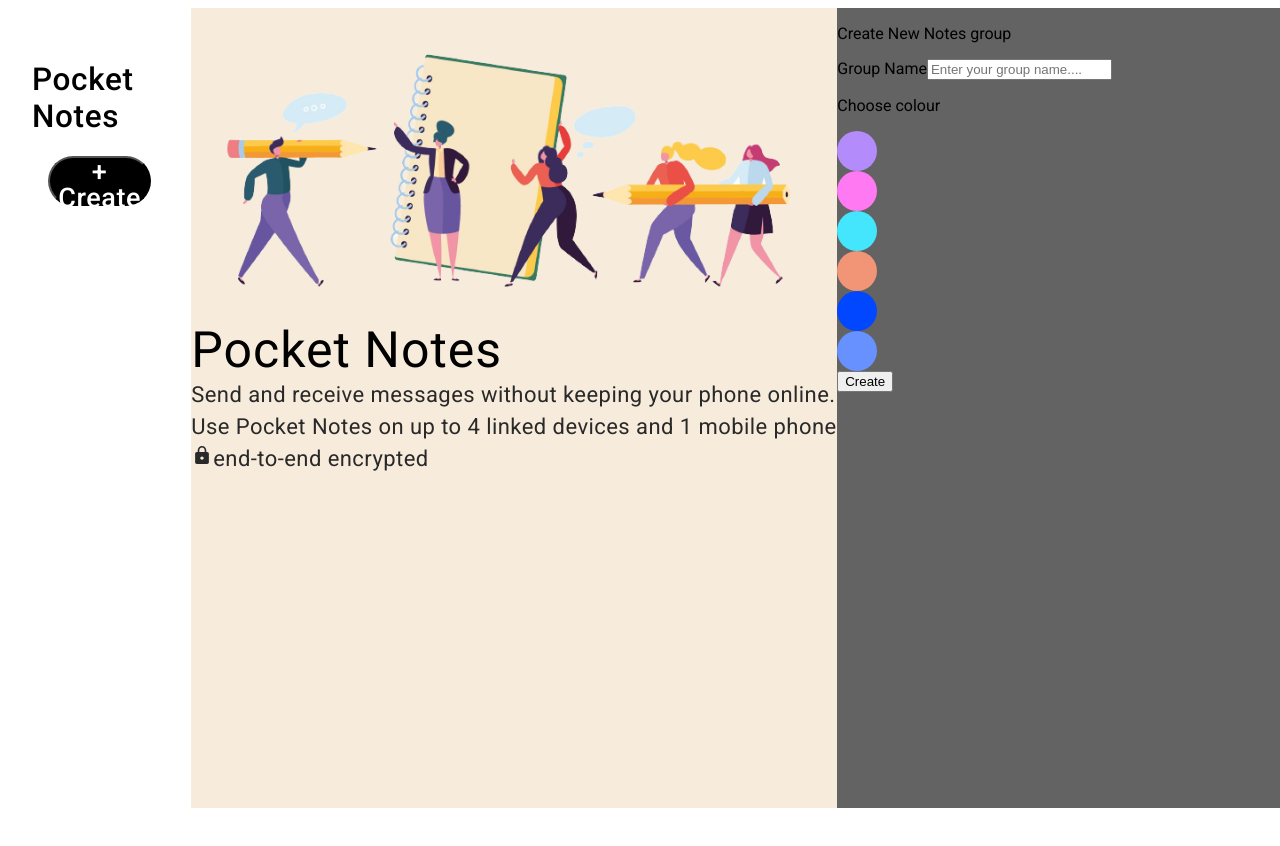
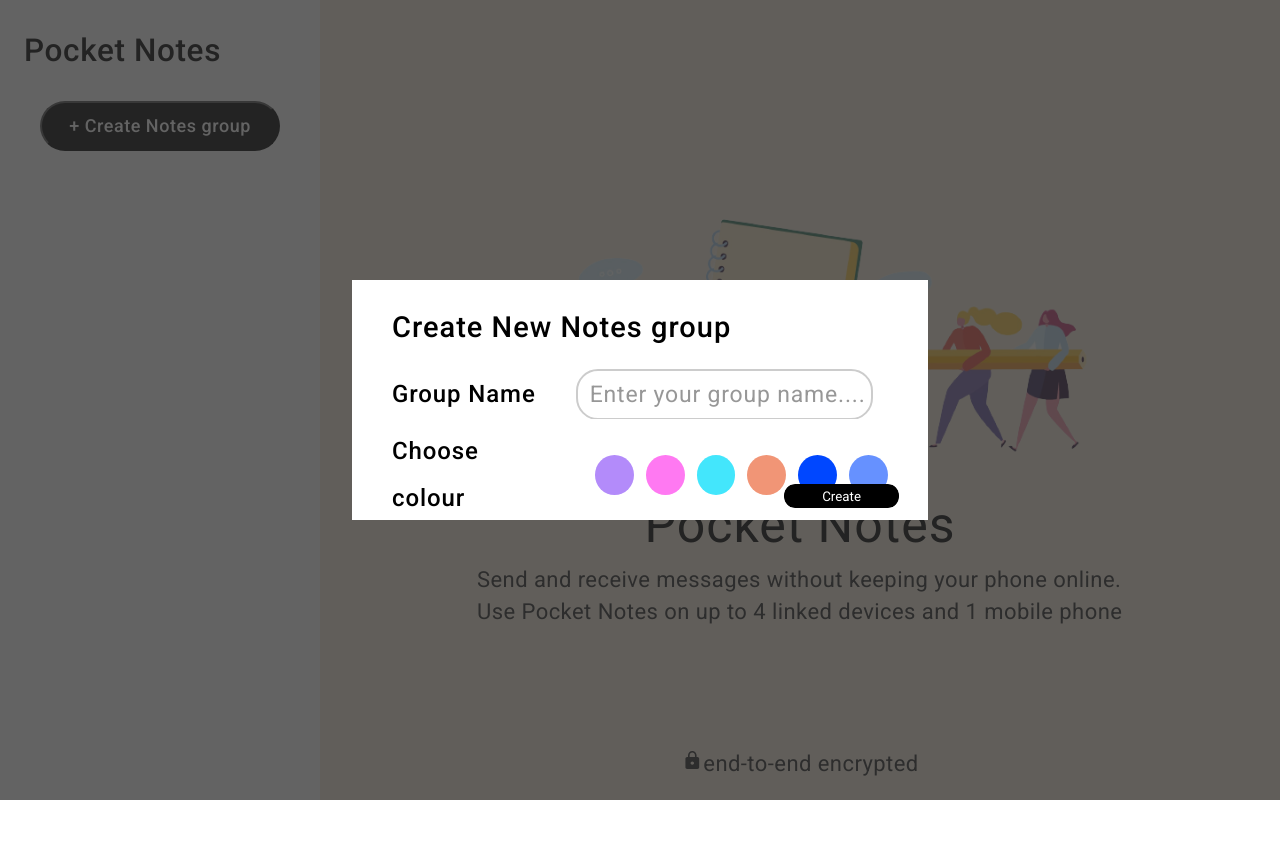
Before and after one commit to Sai-Kokate/React-Notes-App, a React (Vite) app: page / in a window 1280 px wide. Both pictures are taken after a click on the button "+ Create Notes group". Shown: the top 846 px of the page. After the commit the page ends 800 px from the top, so only its background shows below. Built offline with nearby package versions, Linux system fonts and the light colour scheme.

Commit message:
added further styling

```diff
--- a/src/index.css
+++ b/src/index.css
@@ -1,9 +1,10 @@
 @import url('https://fonts.googleapis.com/css2?family=Roboto:wght@400;500&display=swap');
 
-:root {
+*{
   font-family: 'Roboto', sans-serif;
-  box-sizing: border-box;
   margin: 0;
   padding: 0;
-  overflow: hidden;
+  box-sizing: border-box;
+  overflow-x: hidden;
+  overflow-y: auto;
 }
--- a/src/pages/Notes.jsx
+++ b/src/pages/Notes.jsx
@@ -8,7 +8,7 @@ const Notes = ({ notesData, size, updateNotesData }) => {
   const [displayCreateNote, setDisplayCreateNote] = useState(false);
   const [groupName, setGroupName] = useState("");
   const [backgroundColor, setBackgroundColor] = useState("");
-  const [noteSelected, setNoteSelected] = useState("");
+  const [noteSelected, setNoteSelected] = useState({});
   const [shownotesContent, setShownotesContent] = useState(false);
   const [text, setText] = useState("");
   const [savedEntries, setSavedEntries] = useState([]);
@@ -55,7 +55,7 @@ const Notes = ({ notesData, size, updateNotesData }) => {
 
   const handleNoteClicked = (note) => {
     setShownotesContent(true);
-    setNoteSelected(note.key);
+    setNoteSelected(note);
     setSavedEntries(note.content);
   };
 
@@ -70,7 +70,7 @@ const Notes = ({ notesData, size, updateNotesData }) => {
       setText("");
 
       const updatedNotesData = notesData.map((note) => {
-        if (note.key === noteSelected) {
+        if (note.key === noteSelected.key) {
           return {
             title: note.title,
             bgColor: note.bgColor,
@@ -89,7 +89,7 @@ const Notes = ({ notesData, size, updateNotesData }) => {
   return (
     <div className={styles.container}>
       <div className={styles.leftContainer}>
-        <h1 className={styles.pocketNotesHeader}>Pocket Notes</h1>
+        <div className={styles.pocketNotesHeader}>Pocket Notes</div>
         <div className={styles.leftInnerContainer}>
           <button onClick={openCreateNote} className={styles.createNotesButton}>
             + Create Notes group
@@ -105,6 +105,11 @@ const Notes = ({ notesData, size, updateNotesData }) => {
                   onClick={() => handleNoteClicked(note)}
                   key={note.key}
                   className={styles.noteTitle}
+                  style={{
+                    backgroundColor: `${
+                      note.key === noteSelected.key ? "#F7ECDC" : ""
+                    }`,
+                  }}
                 >
                   <div
                     style={{
@@ -124,7 +129,26 @@ const Notes = ({ notesData, size, updateNotesData }) => {
       <div className={styles.rightContainer}>
         {/* content area */}
         {!shownotesContent && (
-          <div>
+          <div
+            style={{
+              position: "relative",
+              display: "flex",
+              justifyContent: "center",
+              alignItems: "center",
+              width: "100%",
+              height: "100%",
+            }}
+          >
+            <div
+              style={{
+                display: "flex",
+                flexDirection: "column",
+                justifyContent: "center",
+                alignItems: "center",
+                gap: "10px",
+                height: "auto",
+              }}
+            >
               <div
                 style={{
                   background: `url(${backgroundImage}) no-repeat center center`,
@@ -165,35 +189,116 @@ const Notes = ({ notesData, size, updateNotesData }) => {
                   fontWeight: "400",
                   lineHeight: "32px" /* 145.455% */,
                   letterSpacing: "0.44px",
+                  position: "absolute",
+                  bottom: "20px",
+                  left: "50%",
+                  transform: "translateX(-50%)",
                 }}
               >
                 <IoMdLock />
                 end-to-end encrypted
               </div>
             </div>
+          </div>
         )}
 
         {/* selected note content */}
         {shownotesContent && (
+          <div
+            style={{
+              height: "100%",
+              width: "100%",
+              display: "flex",
+              flexDirection: "column",
+              justifyContent: "space-between",
+              overflowY: "auto",
+            }}
+          >
+            <div style={{ height: "12%" }}>
+              <div
+                className={styles.noteTitle}
+                style={{
+                  backgroundColor: "grey",
+                  borderRadius: "0",
+                }}
+              >
+                <div
+                  style={{
+                    backgroundColor: `${noteSelected.bgColor}`,
+                  }}
+                  className={styles.noteIcon}
+                >
+                  {noteSelected.title.slice(0, 2)}
+                </div>
+                <div>{noteSelected.title}</div>
+              </div>
+            </div>
+            <div
+              style={{
+                padding: "2%",
+                display: "flex",
+                flexDirection: "column",
+                justifyContent: "flex-start",
+                alignItems: "center",
+                gap: "10px",
+                height: "63%",
+                msOverflowY: "auto",
+              }}
+            >
+              {savedEntries?.length > 0 &&
+                savedEntries.map((entry, index) => (
+                  <div key={index} className={styles.note}>
                     <div>
                       <div>
-              <ul>
-                {savedEntries?.length > 0 &&
-                  savedEntries.map((entry, index) => (
-                    <li key={index}>
-                      <strong>{entry.timestamp}:</strong> {entry.text}
-                    </li>
-                  ))}
-              </ul>
+                        {new Date(entry.timestamp).toLocaleTimeString([], {
+                          hour: "2-digit",
+                          minute: "2-digit",
+                        })}
                       </div>
                       <div>
+                        {new Date(entry.timestamp).toLocaleDateString("en-US", {
+                          year: "numeric",
+                          month: "long",
+                          day: "numeric",
+                        })}
+                      </div>
+                    </div>
+                    <div>{entry.text}</div>
+                  </div>
+                ))}
+            </div>
+            <div
+              style={{
+                width: "100%",
+                height: "25%",
+                backgroundColor: "grey",
+                padding: "10px",
+                position: "relative",
+                display: "flex",
+                justifyContent: "center",
+                alignItems: "center",
+              }}
+            >
               <textarea
                 value={text}
                 onChange={(e) => setText(e.target.value)}
                 onKeyDown={handleKeyPress}
                 placeholder="Enter your text here..........."
+                style={{
+                  width: "100%",
+                  height: "100%",
+                }}
               ></textarea>
-              <div>
+              <div
+                style={{
+                  position: "absolute",
+                  right: "2%",
+                  bottom: "6%",
+                  height: "30px",
+                  width: "30px",
+                  fontSize: "25px",
+                }}
+              >
                 <IoSend />
               </div>
             </div>
@@ -203,33 +308,39 @@ const Notes = ({ notesData, size, updateNotesData }) => {
       {/* create notes modal */}
       {displayCreateNote && (
         <div
-          style={{
-            width: "100vw",
-            height: "100vh",
-            backgroundColor: "#2F2F2FBF",
-            display: "flex",
-          }}
+          className={styles.createNotesBg}
           onClick={() => {
             setDisplayCreateNote(false);
             setGroupName("");
             setBackgroundColor("");
           }}
         >
-          <div onClick={(e) => e.stopPropagation()}>
-            <p>Create New Notes group</p>
+          <div
+            onClick={(e) => e.stopPropagation()}
+            className={styles.createNotesModal}
+          >
+            <div
+              style={{
+                marginBottom: "10px",
+              }}
+            >
+              Create New Notes group
+            </div>
             {/* note group name */}
-            <div>
+            <div className={styles.modalInnerContainer}>
               <label>Group Name</label>
               <input
                 type="text"
                 placeholder="Enter your group name...."
                 name="groupName"
                 onChange={handleGroupName}
+                className={styles.inputGroupName}
               ></input>
             </div>
             {/* note group color */}
-            <div>
+            <div className={styles.modalInnerContainer}>
               <p>Choose colour</p>
+              <div className={styles.chooseColor}>
                 {colors.map((color) => {
                   return (
                     <div
@@ -242,7 +353,7 @@ const Notes = ({ notesData, size, updateNotesData }) => {
                         borderRadius: "50%",
                         backgroundColor: `${color}`,
                         border: `${
-                        color === backgroundColor ? "2px solid white" : ""
+                          color === backgroundColor ? "2px solid green" : ""
                         }`,
                       }}
                       key={color}
@@ -250,9 +361,15 @@ const Notes = ({ notesData, size, updateNotesData }) => {
                   );
                 })}
               </div>
+            </div>
             {/* create button */}
-            <div>
-              <button onClick={handleCreateNote}>Create</button>
+            <div className={styles.createButtonContainer}>
+              <button
+                onClick={handleCreateNote}
+                className={styles.createButton}
+              >
+                Create
+              </button>
             </div>
           </div>
         </div>
--- a/src/pages/notes.module.css
+++ b/src/pages/notes.module.css
@@ -10,7 +10,7 @@
 }
 
 .leftContainer{
-  width: 30%;
+  width: 25%;
   height: 100%;
   padding: 2rem 1.5rem;
 }
@@ -21,12 +21,11 @@
 
 .notesGroup{
   margin-top: 1.75rem;
-  padding-left: 1rem;
   margin-right: -1.5rem;
   display: flex;
   flex-direction: column;
   gap: 10px;
-  overflow-y:auto;
+  overflow-y: auto;
 }
 
 .noteTitle{
@@ -36,6 +35,8 @@
   align-items: center;
   gap: 1.25rem;
   padding: 15px 0;
+  padding-left: 1rem;
+  border-radius: 32px 0 0 32px;
 }
 
 .noteIcon{
@@ -59,7 +60,7 @@
   background: #000;
   color: #FFF;
   font-family: Roboto;
-  font-size: 27px;
+  font-size: 18px;
   font-style: normal;
   font-weight: 500;
   line-height: 97.688%; /* 26.376px */
@@ -67,7 +68,7 @@
 }
 
 .rightContainer{
-  width: 70%;
+  width: 75%;
   height: 100%;
   background-color: #F7ECDC;
 }
@@ -79,4 +80,106 @@
   font-weight: 500;
   line-height: normal;
   letter-spacing: 0.63px;
+  margin-bottom: 2rem;
 }
+
+.createNotesBg{
+  width: 100vw;
+  height: 100vh;
+  background-color: #2F2F2FBF;
+  display: flex;
+  justify-content: center;
+  align-items: center;
+  position: fixed;
+  top: 0;
+  left: 0;
+}
+
+.createNotesModal{
+  background-color: white;
+  width: 45%;
+  height: 30%;
+  color: #000;
+  font-family: Roboto;
+  font-size: 29px;
+  font-style: normal;
+  font-weight: 500;
+  line-height: 160.188%; /* 46.454px */
+  letter-spacing: 1.015px;
+  padding: 1.5rem 2.5rem 0 2.5rem;
+  display: flex;
+  gap: 10px;
+  flex-direction: column;
+  justify-content: flex-start;
+  position: relative;
+}
+
+.modalInnerContainer{
+  font-size: 24px;
+  letter-spacing: 0.9px;
+  display: flex;
+  justify-content: flex-start;
+  gap: 2.5rem;
+  align-items: center;
+}
+
+.chooseColor{
+  display: flex;
+  justify-content: flex-start;
+  align-items: center;
+  gap: 12px;
+}
+
+.inputGroupName{
+  font-size: 23px;
+  font-style: normal;
+  font-weight: 400;
+  letter-spacing: 0.805px;
+  height: 51px;
+  width: 60%;
+  border-radius: 22px;
+  border: 2px solid #CCC;
+  padding: 2px;
+}
+
+.inputGroupName::placeholder{
+  color: #979797;
+  padding-left: 10px;
+}
+
+.createButtonContainer{
+  width: 20%;
+  height: 10%;
+  border-radius: 11px;
+  position: absolute;
+  right: 5%;
+  bottom: 5%;
+}
+
+.createButton{
+  color: #FFF;
+  background-color: #000;
+  width: 100%;
+  border-radius: 11px;
+  border: none;
+  display: flex;
+  justify-content: center;
+  align-items: center;
+  height: 100%;
+}
+
+.createButton:hover{
+  cursor: pointer;
+}
+
+.note{
+  display: flex;
+  gap: 25px;
+  width: 100%;
+  color: #000;
+  font-size: 16px;
+  font-style: normal;
+  font-weight: 400;
+  line-height: 160.188%; /* 28.834px */
+  letter-spacing: 0.63px;
+}
```
Lines whose indentation alone changed are shown as unchanged.
